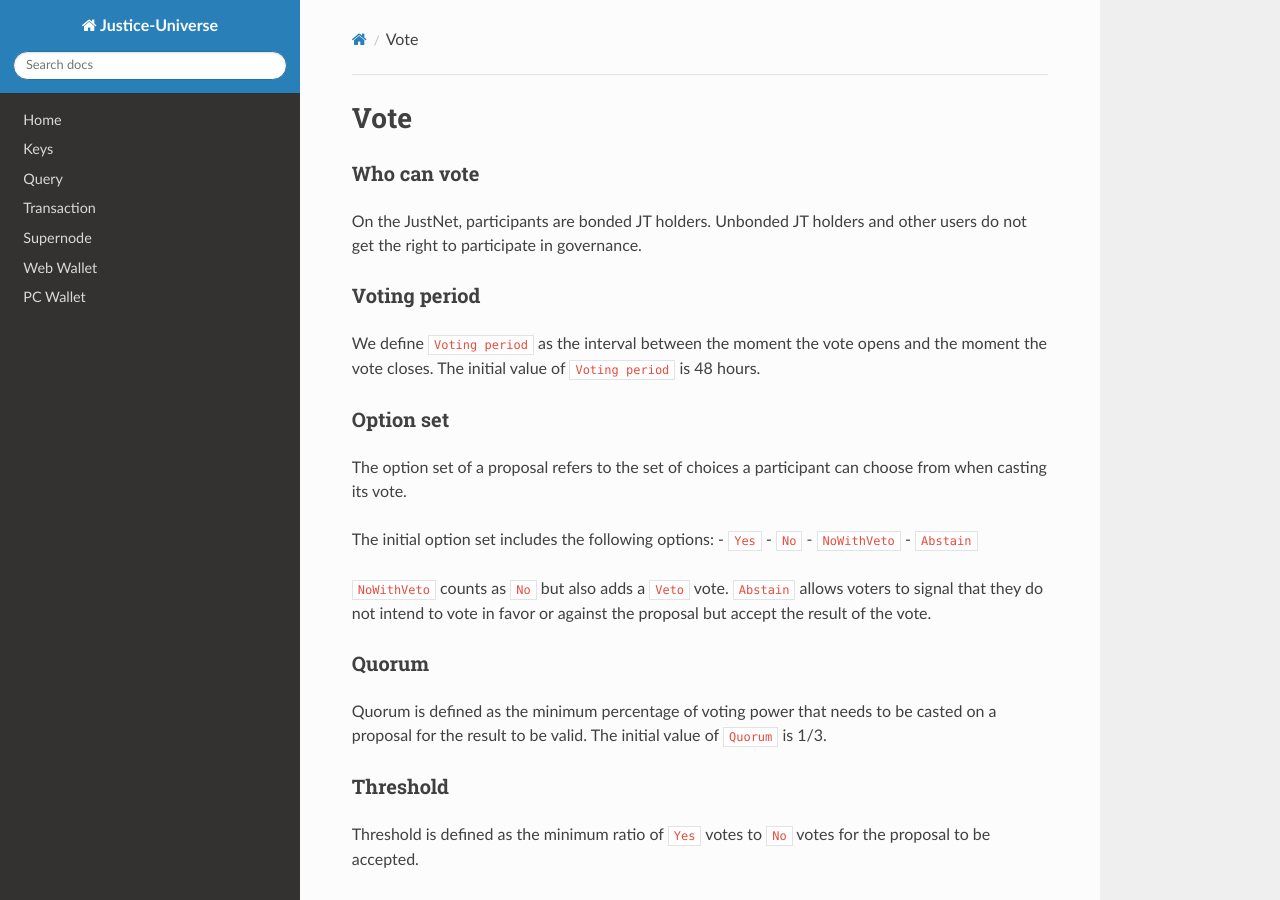
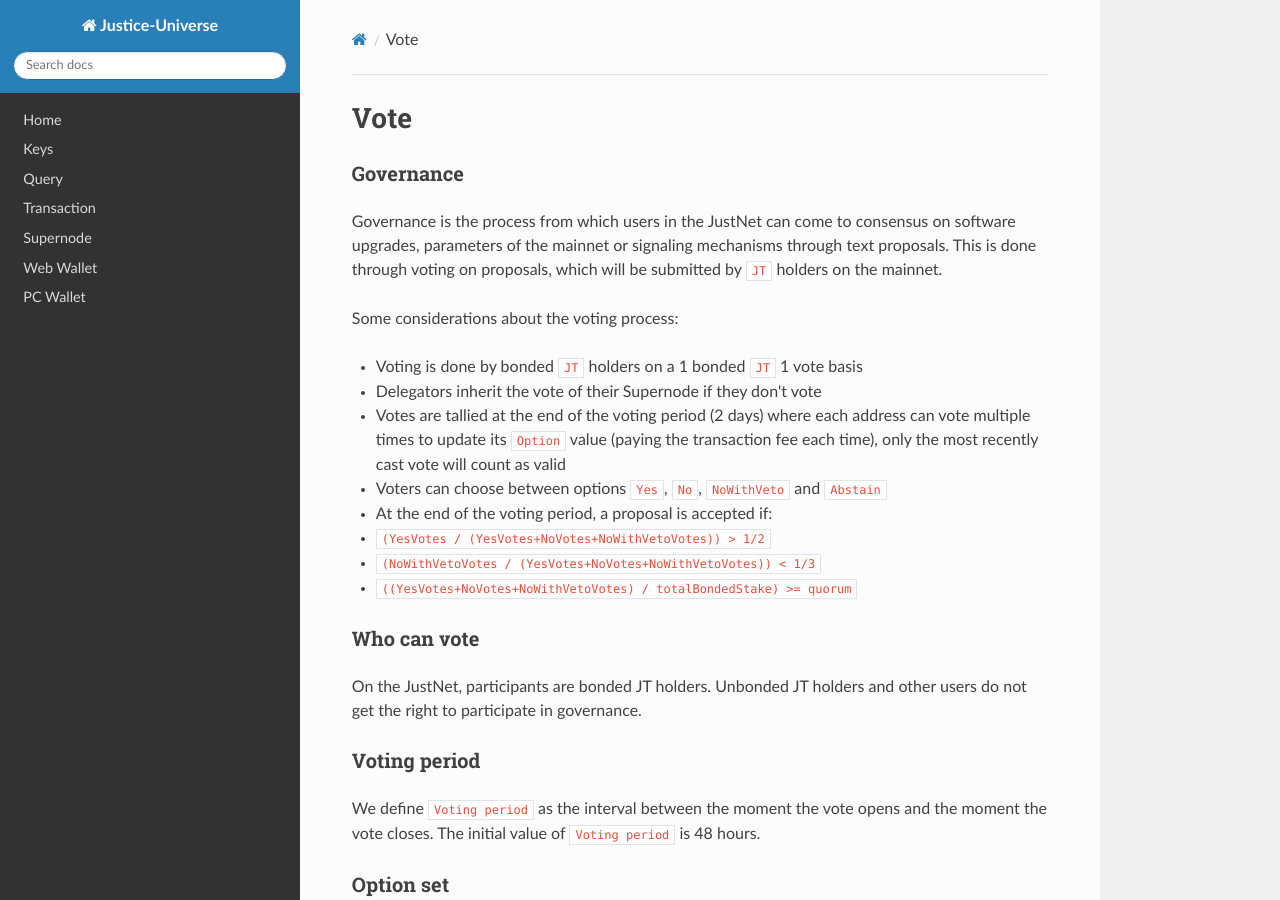
Before and after one commit to Elysium-Wonderland/Justice-Universe, an MkDocs documentation site: the page built from docs/vote.md, in a window 1280 px wide and 900 px high. Built offline with MkDocs 1.6.1, drawn with Linux system fonts in a browser that asks for light colours; nearby versions of some CDN libraries.

Commit message:
Update vote.md

```diff
--- a/docs/vote.md
+++ b/docs/vote.md
@@ -1,4 +1,19 @@
 # Vote
+
+### Governance
+
+Governance is the process from which users in the JustNet can come to consensus on software upgrades, parameters of the mainnet or signaling mechanisms through text proposals. This is done through voting on proposals, which will be submitted by `JT` holders on the mainnet.
+
+Some considerations about the voting process:
+
+- Voting is done by bonded `JT` holders on a 1 bonded `JT` 1 vote basis
+- Delegators inherit the vote of their Supernode if they don't vote
+- Votes are tallied at the end of the voting period (2 days) where each address can vote multiple times to update its `Option` value (paying the transaction fee each time), only the most recently cast vote will count as valid
+- Voters can choose between options `Yes`, `No`, `NoWithVeto` and `Abstain`
+- At the end of the voting period, a proposal is accepted if:
+  - `(YesVotes / (YesVotes+NoVotes+NoWithVetoVotes)) > 1/2`
+  - `(NoWithVetoVotes / (YesVotes+NoVotes+NoWithVetoVotes)) < 1/3`
+  - `((YesVotes+NoVotes+NoWithVetoVotes) / totalBondedStake) >= quorum`
 
 ### Who can vote
 
```
